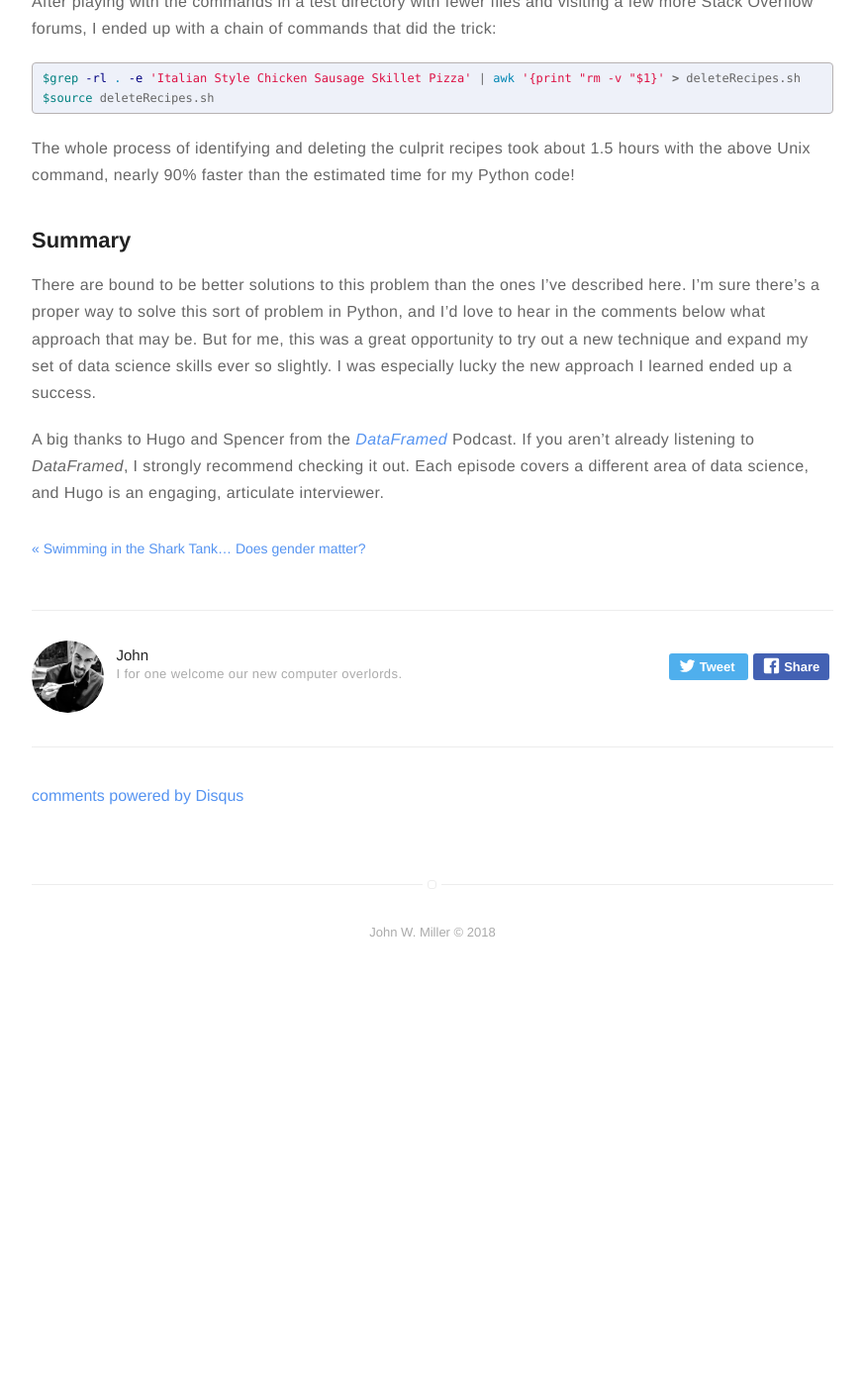
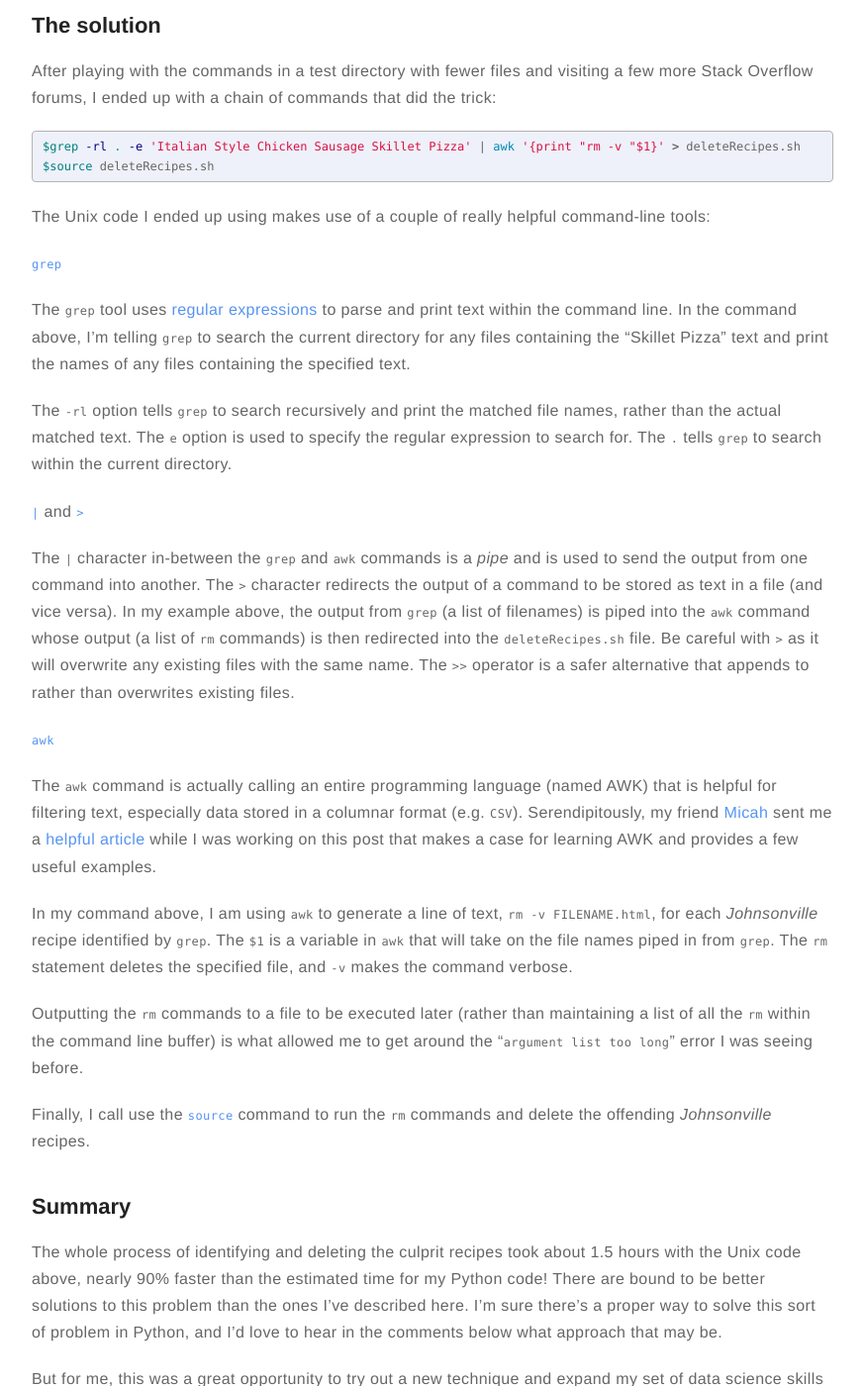
Before and after one commit to johnwmillr/johnwmillr.github.io, a Jekyll site: the page built from _posts/2018-08-24-unix-to-the-rescue.markdown, in a window 1280 px wide and 1400 px high, scrolled down 3542 px. Shown: the whole window at 99% size, without its empty margins (203-1076 px from the left). Built offline with Jekyll 4.4.1, drawn with Linux system fonts in a browser that asks for light colours; comment, search, counter and statistics services are not loaded; before the commit the page ends 4531 px from its top, so only the background shows below that; some of the changed text lies outside the part shown.

Commit message:
Add more detail on Unix commands to Unix post

````diff
--- a/_posts/2018-08-24-unix-to-the-rescue.markdown
+++ b/_posts/2018-08-24-unix-to-the-rescue.markdown
@@ -14,7 +14,7 @@ I'm currently working on a data science project involving food recipes scraped f
 
 What's odd about this dataset is that 60% of the 200k+ recipes are all identical. For whatever reason, there are over 120,000 copies of the [*Johnsonville Three Cheese Italian Style Chicken Sausage Skillet Pizza*](https://www.allrecipes.com/recipe/219661/johnsonville-three-cheese-italian-style-chicken-sausage-skillet-pizza/) recipe.
 
-{% include figure.html url="https://images.media-allrecipes.com/userphotos/720x405/995905.jpg" caption="The Chicken Sausage Skillet Pizza, presented without comment." width="90%" %}
+{% include figure.html url="https://images.media-allrecipes.com/userphotos/720x405/995905.jpg" caption="The Chicken Sausage Skillet Pizza, presented without comment." width="80%" %}
 
 Why there are so many copies of this recipe (or, for that matter, why the dish was ever created in the first place) is beyond me. I was more concerned with how all the duplicate recipes would affect my analysis.
 
@@ -31,20 +31,26 @@ My first instinct was to write a simple Python script to iterate through the HTM
 The code itself was easy enough to piece together. I quickly had a Jupyter notebook going that looped through the HTML files and deleted any that contained the *Johnsonville* recipe. The code also estimated its remaining time.
 
 ```python
+# Loop through the HTML recipe files, deleting the Johnsonville duplicates
+import os
+import time
+
+def calcTimeRemaining(elapsed, n, total):
+    return (total-n)/(n/elapsed)
+
+htmlFiles = os.listdir('./Data/Recipes/O2/recipes_html/')
 numFiles = len(htmlFiles)
 start = time.time()
 last = time.time() - start
-for n,filename in enumerate(htmlFiles):
-    # Open the HTML file
+
+for n, filename in enumerate(htmlFiles):
     with open(filename, 'r') as infile:
         html = infile.read()
 
-    # Delete the HTML file if it contains the Johnsonville recipe
     if 'italian style chicken sausage skillet pizza' in html:
         os.remove(filename)
 
-    # Print a progress update
-    if (time.time() - last)/60 > 0.05:
+    if (time.time() - last)/60 > 0.05:  # Print a progress update
         last = time.time()
         elapsed = (time.time() - start)/60
         print("File ({n}/{t}) | Remaining: {r:.2f} min | Files/min: {fpm:.2f}".format(
@@ -52,15 +58,12 @@ for n,filename in enumerate(htmlFiles):
             t=numFiles,
             r=calcTimeRemaining(elapsed, n+1, numFiles),
             fpm=(n+1)/elapsed))
-
-def calcTimeRemaining(elapsed, n, total):
-    return (total-n)/(n/elapsed)
 ```
 
 After letting the Jupyter notebook run for a few minutes, I was shocked to see an estimated 12 hours remaining. There had to be a better way!
 
 ## Unix to the rescue
-My moment of clarity came while listening to DataCamp's [*DataFramed*](https://www.datacamp.com/community/podcast/kaggle-future-data-science) Podcast in the shower. Hugo Bowne-Anderson, the show's enthusiastic host and interviewer, was doing a *Language Corner* interlude with Spencer Boucher about the often overlooked utility of Unix in data science. Hugo and Spencer stressed a few key advantages Unix command-line tools have over full programming languages for data science:
+My moment of clarity came while I was listening to DataCamp's *DataFramed* [Podcast](https://www.datacamp.com/community/podcast/kaggle-future-data-science) in the shower. Hugo Bowne-Anderson, the show's enthusiastic host and interviewer, was doing a *Language Corner* interlude with Spencer Boucher about the often overlooked utility of Unix in data science. Hugo and Spencer stressed a few key advantages command-line tools have over full programming languages for data science:
 
 - Rich APIs, optimized for the "80% use case" (i.e. there's probably already a single Unix command for one-off tasks)
 - Available in nearly all scientific computing environments, even when full programming languages aren't
@@ -72,15 +75,38 @@ During Spencer's call to action for Unix tools (especially while cleaning data)
 
 Because the directory I was working in contained so many files, I kept running into an "`argument list too long`" error. Unix has a limited buffer for the length of any given command, and so it was unable to string together the roughly 120,000 names of files containing the *Johnsonville* recipe.
 
+## The solution
 After playing with the commands in a test directory with fewer files and visiting a few more Stack Overflow forums, I ended up with a chain of commands that did the trick:
 ```shell
 $grep -rl . -e 'Italian Style Chicken Sausage Skillet Pizza' | awk '{print "rm -v "$1}' > deleteRecipes.sh
 $source deleteRecipes.sh
 ```
 
-The whole process of identifying and deleting the culprit recipes took about 1.5 hours with the above Unix command, nearly 90% faster than the estimated time for my Python code!
+The Unix code I ended up using makes use of a couple of really helpful command-line tools:
+
+[`grep`](https://www.computerhope.com/unix/ugrep.htm)
+
+ The `grep` tool uses [regular expressions](https://en.wikipedia.org/wiki/Regular_expression) to parse and print text within the command line. In the command above, I'm telling `grep` to search the current directory for any files containing the "Skillet Pizza" text and print the names of any files containing the specified text.
+
+ The `-rl` option tells `grep` to search recursively and print the matched file names, rather than the actual matched text. The `e` option is used to specify the regular expression to search for. The `.` tells `grep` to search within the current directory.
+
+[`|`](http://www.linfo.org/pipes.html) and [`>`](http://www.westwind.com/reference/os-x/commandline/pipes.html#redir-output)
+
+The `|` character in-between the `grep` and `awk` commands is a *pipe* and is used to send the output from one command into another. The `>` character redirects the output of a command to be stored as text in a file (and vice versa). In my example above, the output from `grep` (a list of filenames) is piped into the `awk` command whose output (a list of `rm` commands) is then redirected into the `deleteRecipes.sh` file. Be careful with `>` as it will overwrite any existing files with the same name. The `>>` operator is a safer alternative that appends to rather than overwrites existing files.
+
+[`awk`](http://linuxcommand.org/lc3_adv_awk.php)
+
+The `awk` command is actually calling an entire programming language (named AWK) that is helpful for filtering text, especially data stored in a columnar format (e.g. `CSV`). Serendipitously, my friend [Micah](http://micahjon.com/) sent me a [helpful article](https://gregable.com/2010/09/why-you-should-know-just-little-awk.html) while I was working on this post that makes a case for learning AWK and provides a few useful examples.
+
+In my command above, I am using `awk` to generate a line of text, `rm -v FILENAME.html`, for each *Johnsonville* recipe identified by `grep`. The `$1` is a variable in `awk` that will take on the file names piped in from `grep`. The `rm` statement deletes the specified file, and `-v` makes the command verbose.
+
+Outputting the `rm` commands to a file to be executed later (rather than maintaining a list of all the `rm` within the command line buffer) is what allowed me to get around the "`argument list too long`" error I was seeing before.
+
+Finally, I call use the [`source`](https://bash.cyberciti.biz/guide/Source_command) command to run the `rm` commands and delete the offending *Johnsonville* recipes.
 
 ## Summary
-There are bound to be better solutions to this problem than the ones I've described here. I'm sure there's a proper way to solve this sort of problem in Python, and I'd love to hear in the comments below what approach that may be. But for me, this was a great opportunity to try out a new technique and expand my set of data science skills ever so slightly. I was especially lucky the new approach I learned ended up a success.
+The whole process of identifying and deleting the culprit recipes took about 1.5 hours with the Unix code above, nearly 90% faster than the estimated time for my Python code! There are bound to be better solutions to this problem than the ones I've described here. I'm sure there's a proper way to solve this sort of problem in Python, and I'd love to hear in the comments below what approach that may be.
+
+But for me, this was a great opportunity to try out a new technique and expand my set of data science skills ever so slightly. The next time I'm tackling a 40 GB list of unruly HTML files, I'll be less likely to chuck my keyboard across the room in frustration and more quick to pull this powerful `grep` `awk` combo from my data science tool belt.
 
 A big thanks to Hugo and Spencer from the [*DataFramed*](https://www.datacamp.com/community/podcast) Podcast. If you aren't already listening to *DataFramed*, I strongly recommend checking it out. Each episode covers a different area of data science, and Hugo is an engaging, articulate interviewer.
````
Also changed, not shown: 1 other file.
